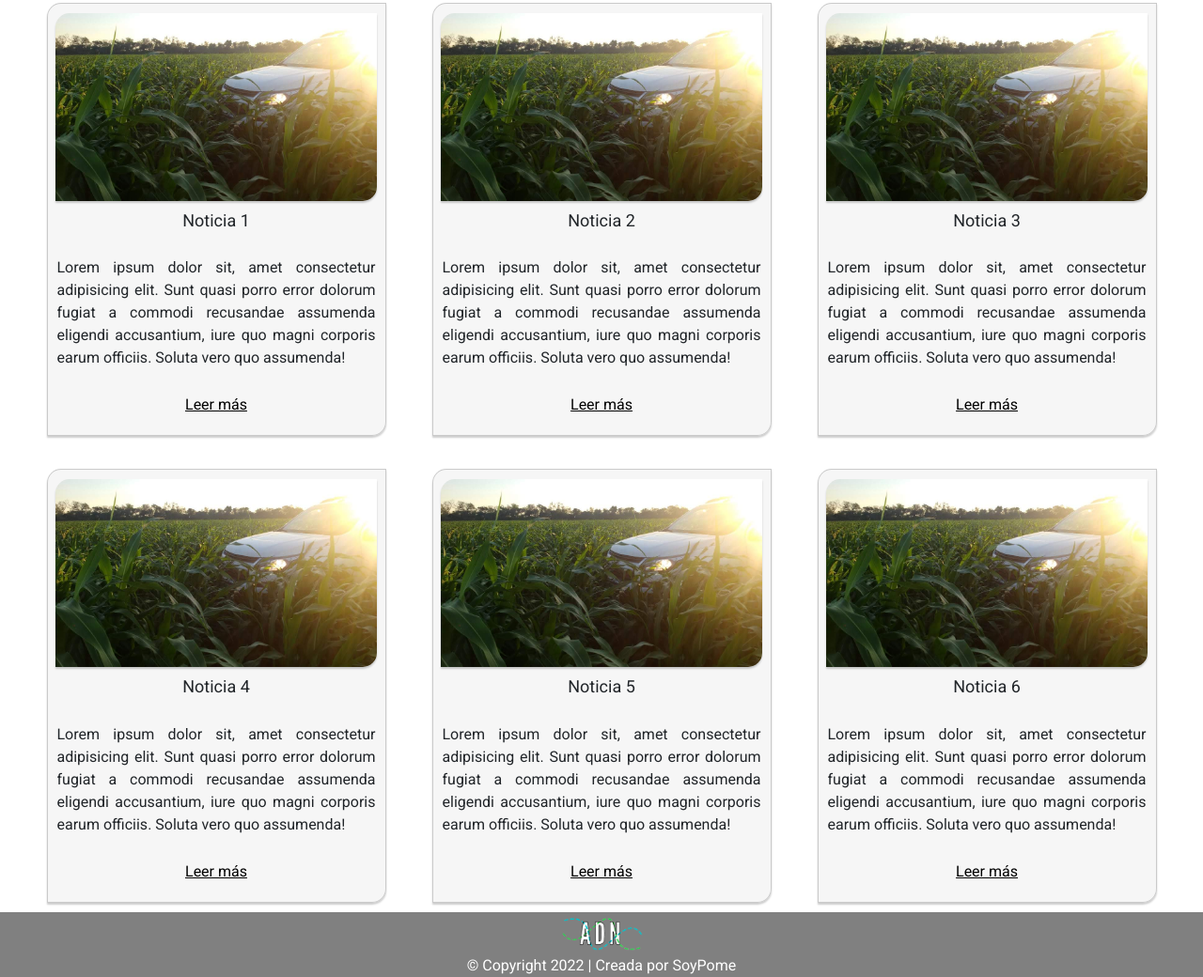
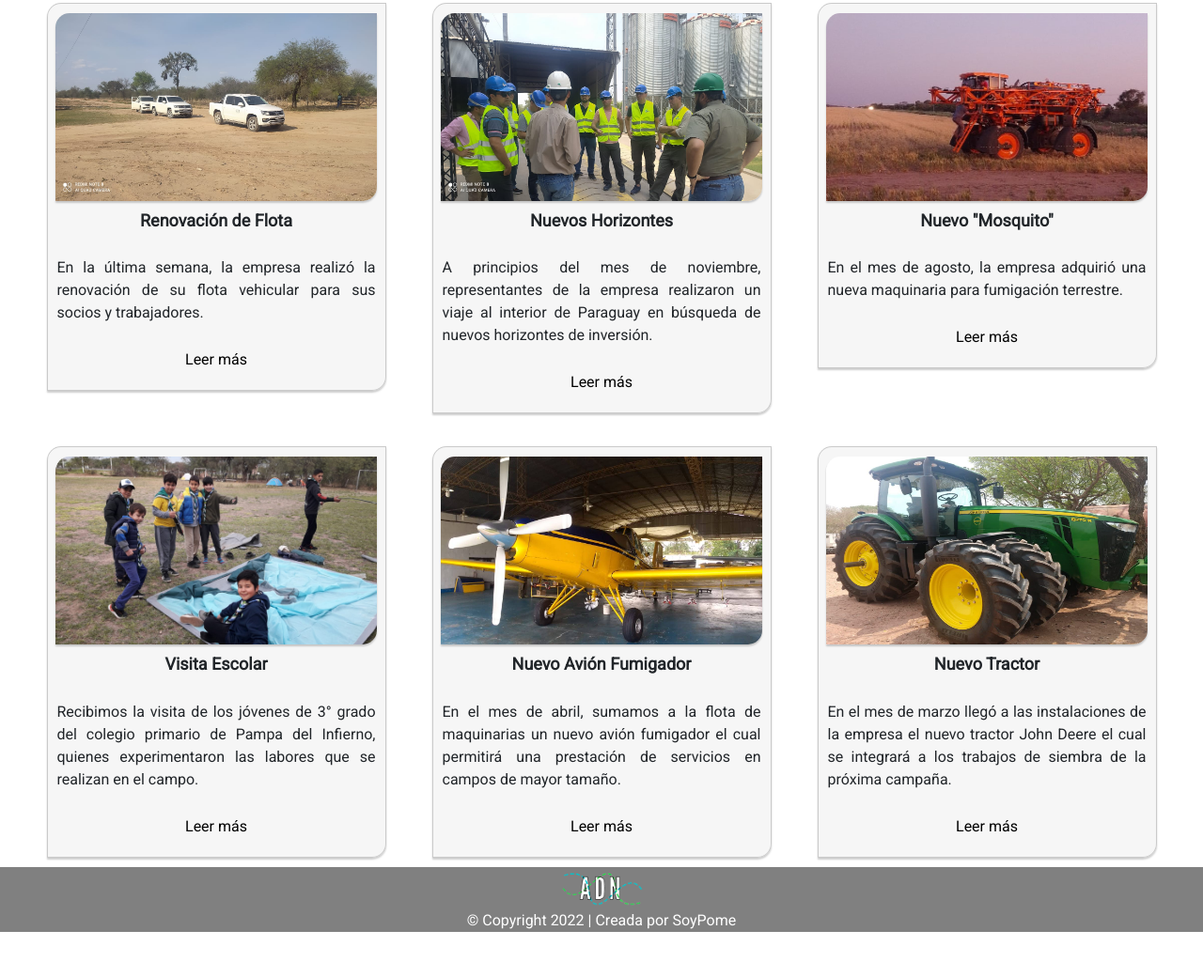
Before and after one commit to Soypome/adn-pre_entrega_3, a website: page novedades.html in a window 1280 px wide. Shown: the part 265-1305 px from the top of the page at 94% size. After the commit the page ends 1257 px from the top, so only its background shows below. Drawn offline with nearby package versions, Linux system fonts and the light colour scheme.

Commit message:
adn final

```diff
--- a/novedades.html
+++ b/novedades.html
@@ -67,90 +67,62 @@
           <article class="card">
             <img
               class="img"
-              src="imagenes/camioneta_maiz.jpg"
-              alt="adn_novedades"
+              src="imagenes/camionetas.jpeg"
+              alt="renovación_flota"
             />
-            <h4>Noticia 1</h4>
+            <h4>Renovación de Flota</h4>
             <p>
-              Lorem ipsum dolor sit, amet consectetur adipisicing elit. Sunt
-              quasi porro error dolorum fugiat a commodi recusandae assumenda
-              eligendi accusantium, iure quo magni corporis earum officiis.
-              Soluta vero quo assumenda!
+              En la última semana, la empresa realizó la renovación de su flota
+              vehicular para sus socios y trabajadores.
             </p>
             <a href="#">Leer más</a>
           </article>
           <article class="card">
-            <img
-              class="img"
-              src="imagenes/camioneta_maiz.jpg"
-              alt="adn_novedades"
-            />
-            <h4>Noticia 2</h4>
+            <img class="img" src="imagenes/py.jpeg" alt="nuevos_horizontes" />
+            <h4>Nuevos Horizontes</h4>
             <p>
-              Lorem ipsum dolor sit, amet consectetur adipisicing elit. Sunt
-              quasi porro error dolorum fugiat a commodi recusandae assumenda
-              eligendi accusantium, iure quo magni corporis earum officiis.
-              Soluta vero quo assumenda!
+              A principios del mes de noviembre, representantes de la empresa
+              realizaron un viaje al interior de Paraguay en búsqueda de nuevos
+              horizontes de inversión.
             </p>
             <a href="#">Leer más</a>
           </article>
           <article class="card">
-            <img
-              class="img"
-              src="imagenes/camioneta_maiz.jpg"
-              alt="adn_novedades"
-            />
-            <h4>Noticia 3</h4>
+            <img class="img" src="imagenes/mosquito.jpeg" alt="mosquito" />
+            <h4>Nuevo "Mosquito"</h4>
             <p>
-              Lorem ipsum dolor sit, amet consectetur adipisicing elit. Sunt
-              quasi porro error dolorum fugiat a commodi recusandae assumenda
-              eligendi accusantium, iure quo magni corporis earum officiis.
-              Soluta vero quo assumenda!
+              En el mes de agosto, la empresa adquirió una nueva maquinaria para
+              fumigación terrestre.
             </p>
             <a href="#">Leer más</a>
           </article>
           <article class="card">
-            <img
-              class="img"
-              src="imagenes/camioneta_maiz.jpg"
-              alt="adn_novedades"
-            />
-            <h4>Noticia 4</h4>
+            <img class="img" src="imagenes/scouts.jpeg" alt="visita_escolar" />
+            <h4>Visita Escolar</h4>
             <p>
-              Lorem ipsum dolor sit, amet consectetur adipisicing elit. Sunt
-              quasi porro error dolorum fugiat a commodi recusandae assumenda
-              eligendi accusantium, iure quo magni corporis earum officiis.
-              Soluta vero quo assumenda!
+              Recibimos la visita de los jóvenes de 3° grado del colegio
+              primario de Pampa del Infierno, quienes experimentaron las labores
+              que se realizan en el campo.
             </p>
             <a href="#">Leer más</a>
           </article>
           <article class="card">
-            <img
-              class="img"
-              src="imagenes/camioneta_maiz.jpg"
-              alt="adn_novedades"
-            />
-            <h4>Noticia 5</h4>
+            <img class="img" src="imagenes/avion.jpg" alt="adn_novedades" />
+            <h4>Nuevo Avión Fumigador</h4>
             <p>
-              Lorem ipsum dolor sit, amet consectetur adipisicing elit. Sunt
-              quasi porro error dolorum fugiat a commodi recusandae assumenda
-              eligendi accusantium, iure quo magni corporis earum officiis.
-              Soluta vero quo assumenda!
+              En el mes de abril, sumamos a la flota de maquinarias un nuevo
+              avión fumigador el cual permitirá una prestación de servicios en
+              campos de mayor tamaño.
             </p>
             <a href="#">Leer más</a>
           </article>
           <article class="card">
-            <img
-              class="img"
-              src="imagenes/camioneta_maiz.jpg"
-              alt="adn_novedades"
-            />
-            <h4>Noticia 6</h4>
+            <img class="img" src="imagenes/tractor.jpg" alt="nuevo_tractor" />
+            <h4>Nuevo Tractor</h4>
             <p>
-              Lorem ipsum dolor sit, amet consectetur adipisicing elit. Sunt
-              quasi porro error dolorum fugiat a commodi recusandae assumenda
-              eligendi accusantium, iure quo magni corporis earum officiis.
-              Soluta vero quo assumenda!
+              En el mes de marzo llegó a las instalaciones de la empresa el
+              nuevo tractor John Deere el cual se integrará a los trabajos de
+              siembra de la próxima campaña.
             </p>
             <a href="#">Leer más</a>
           </article>
--- a/scss/_contacto.scss
+++ b/scss/_contacto.scss
@@ -5,8 +5,8 @@
   .casillaContacto {
     width: 95%;
     height: fit-content;
-    background-color: rgba(245, 245, 245, 0.836);
-    box-shadow: 0 2px 2px rgba(0, 0, 0, 0.2);
+    background-color: $containerColor;
+    box-shadow: $boxShadow;
     margin: 20px;
     text-align: center;
     border-radius: 15px 0;
@@ -39,10 +39,12 @@
         border: solid;
         border-width: thin;
         border-radius: 10px;
+        position: relative;
+        overflow: hidden;
+        transition: all 0.5s;
       }
 
       .boton__enviar:hover {
-        transition: background-color 2s;
         color: #04d939;
       }
 
--- a/scss/_global.scss
+++ b/scss/_global.scss
@@ -1,7 +1,11 @@
 * {
   margin: 0;
   padding: 0;
-  font-family: 'Roboto';
+  font-family: "Roboto";
+}
+
+a {
+  text-decoration: none;
 }
 
 h1 {
@@ -14,7 +18,11 @@ h2 {
   padding: 10px 0;
 }
 
-.nav-item{
+h4 {
+  font-weight: bold;
+}
+
+.nav-item {
   &:hover {
     background-color: #04d9397e;
     border-radius: 10px 0;
--- a/scss/_inicio.scss
+++ b/scss/_inicio.scss
@@ -18,11 +18,11 @@
 
 .texto_interno {
   margin-top: 80px;
-  background-color: rgba(245, 245, 245, 0.705);
+  background-color: $containerColor;
   width: 95%;
   height: fit-content;
   border-radius: 15px 0;
-  box-shadow: solid 15px rgb(15, 15, 15, 0.5);
+  box-shadow: solid 15px $boxShadow;
   display: flex;
   flex-direction: column;
 
--- a/scss/_novedades.scss
+++ b/scss/_novedades.scss
@@ -2,8 +2,8 @@
   width: 95%;
   height: fit-content;
   border-radius: 15px 0px;
-  background-color: rgba(245, 245, 245, 0.836);
-  box-shadow: 0 2px 2px rgba(0, 0, 0, 0.2);
+  background-color: $containerColor;
+  box-shadow: $boxShadow;
   margin: 10px;
   text-align: center;
   padding-bottom: 20px;
@@ -14,7 +14,7 @@
     width: 95%;
     height: 200px;
     border-radius: 15px 0;
-    box-shadow: 0 2px 2px rgba(0, 0, 0, 0.2);
+    box-shadow: $boxShadow;
     margin-top: 10px;
   }
 
--- a/scss/_produccion.scss
+++ b/scss/_produccion.scss
@@ -1,7 +1,7 @@
 .actividades__row {
   height: fit-content;
-  background-color: rgba(245, 245, 245, 0.836);
-  box-shadow: 0 2px 2px rgba(0, 0, 0, 0.2);
+  background-color: $containerColor;
+  box-shadow: $boxShadow;
   border-radius: 15px 0;
   margin: 20px;
   text-align: center;
@@ -18,6 +18,6 @@
   img {
     width: 90%;
     border-radius: 15px 0;
-    box-shadow: 0 2px 2px rgba(0, 0, 0, 0.2);
+    box-shadow: $boxShadow;
   }
 }
--- a/scss/_servicios.scss
+++ b/scss/_servicios.scss
@@ -1,7 +1,7 @@
 .container__servicios {
   height: fit-content;
-  background-color: rgba(245, 245, 245, 0.836);
-  box-shadow: 0 2px 2px rgba(0, 0, 0, 0.2);
+  background-color: $containerColor;
+  box-shadow: $boxShadow;
   border-radius: 15px 0;
   margin: 0 20px 20px;
   text-align: center;
@@ -12,6 +12,7 @@
   img {
     width: 90%;
     border-radius: 15px 0;
-    box-shadow: 0 2px 2px rgba(0, 0, 0, 0.2);
+    box-shadow: $boxShadow;
+    margin-bottom: 15px;
   }
 }
--- /dev/null
+++ b/scss/_variables.scss
@@ -0,0 +1,3 @@
+$fuente: "Roboto";
+$containerColor: rgba(245, 245, 245, 0.836);
+$boxShadow: 0 2px 2px rgba(0, 0, 0, 0.2);
--- a/scss/style.scss
+++ b/scss/style.scss
@@ -1,3 +1,4 @@
+@import "variables";
 @import "global";
 @import "inicio";
 @import "produccion";
```
Also changed, not shown: index.html (+6 -7 lines), produccion.html (+10 -8 lines), servicios.html (+4 -4 lines), css/style.css, imagenes/avion.jpg (added), imagenes/camionetas.jpeg (added), imagenes/mosquito.jpeg (added), imagenes/py.jpeg (added), imagenes/scouts.jpeg (added), imagenes/tractor.jpg (added), 1 other file.
